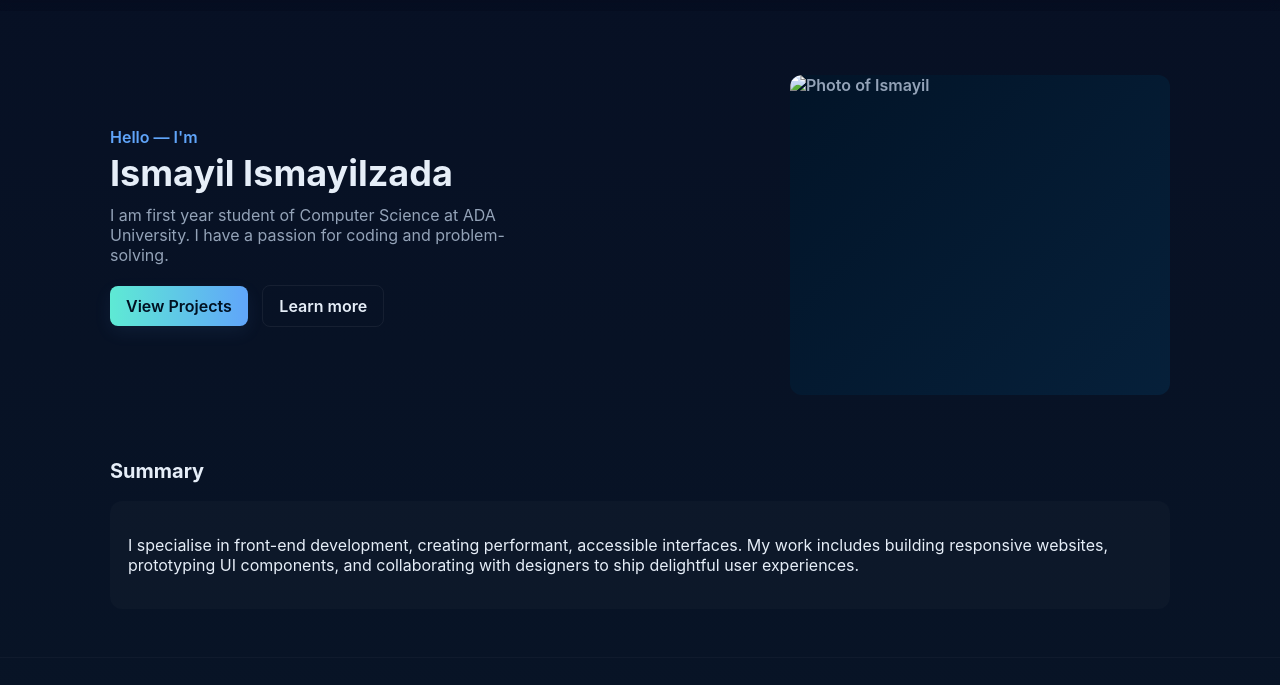
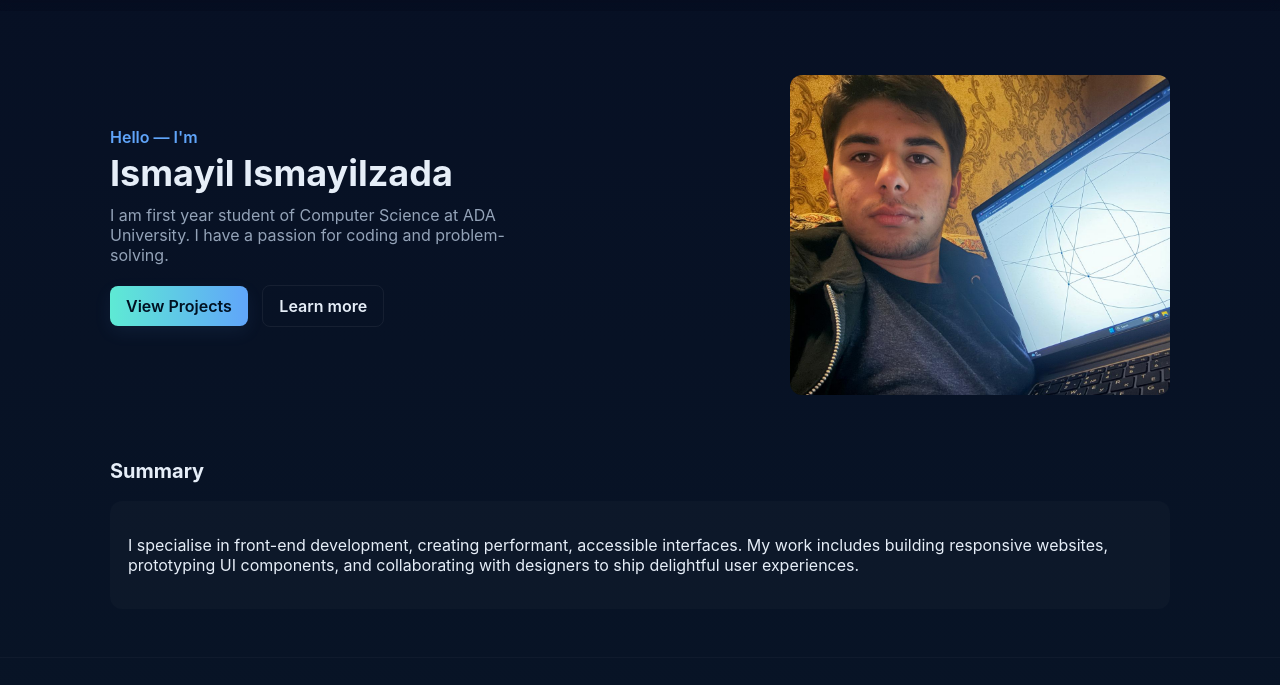
Before and after one commit to ismayil282/ismayil282, a plain HTML site: page index.html in a window 1280 px wide. Shown: the part 53-738 px from the top of the page. Drawn offline with Linux system fonts and the light colour scheme.

Commit message:
photo changes

```diff
--- a/index.html
+++ b/index.html
@@ -24,7 +24,7 @@
         </div>
         <aside class="avatar">
           <!-- Replace the src with your photo file path -->
-          <img src="me.jpg" alt="Photo of Ismayil">
+          <img src="images/me.jpg" alt="Photo of Ismayil">
         </aside>
       </div>
     </section>
```
Also changed, not shown: projects.html (+1 -1 lines), images/icpc2025.jpg (renamed from partials/icpc2025.jpg), images/me.jpg (renamed from partials/me.jpg), images/project1.jpg (renamed from project1.jpg).
